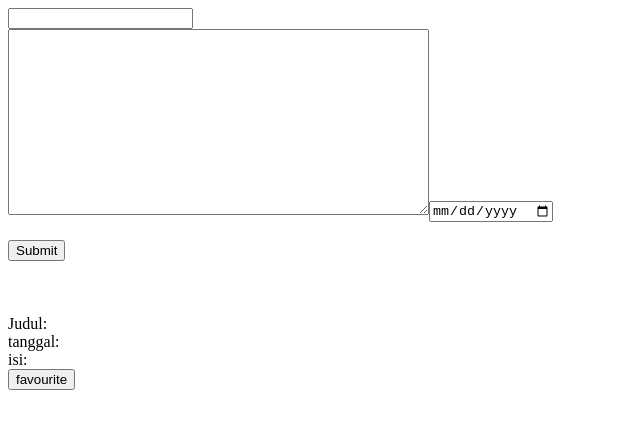
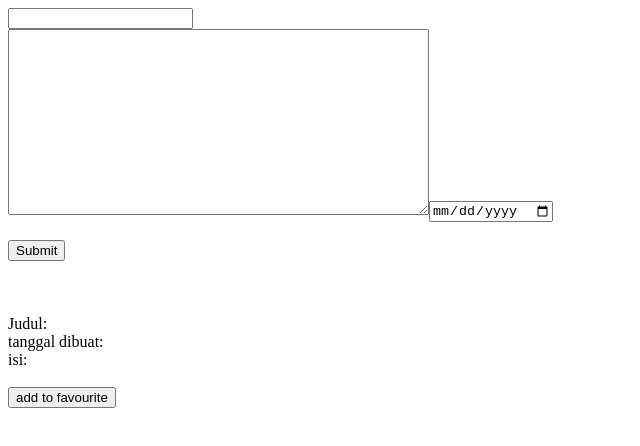
Before and after one commit to PlzCarryMe/angular-latihancomponent, an Angular app: page /detail in a window 1280 px wide. Shown: the top 446 px of the page, without its empty margins (0-640 px from the left). Built offline with nearby package versions, Linux system fonts and the light colour scheme.

Commit message:
2 files modified

```diff
--- a/src/app/detail/detail.component.html
+++ b/src/app/detail/detail.component.html
@@ -1,7 +1,7 @@
 Judul: {{paramjudul}}
 <br />
-tanggal: {{paramtanggal}}
+tanggal dibuat: {{paramtanggal}}
 <br />
 isi: {{paramisi}}
-<br />
-<button (click)="openfavourite()">favourite</button>
+<br /><br />
+<button (click)="openfavourite()">add to favourite</button>
--- a/src/app/favourite/favourite.component.html
+++ b/src/app/favourite/favourite.component.html
@@ -1,5 +1,6 @@
-Judul:  {{paramjudul}}
+Notes Favorit: <br><br>
+Judul: {{paramjudul}}
 <br />
-tanggal: {{paramtanggal}}
+tanggal dibuat: {{paramtanggal}}
 <br />
 isi: {{paramisi}}
```
